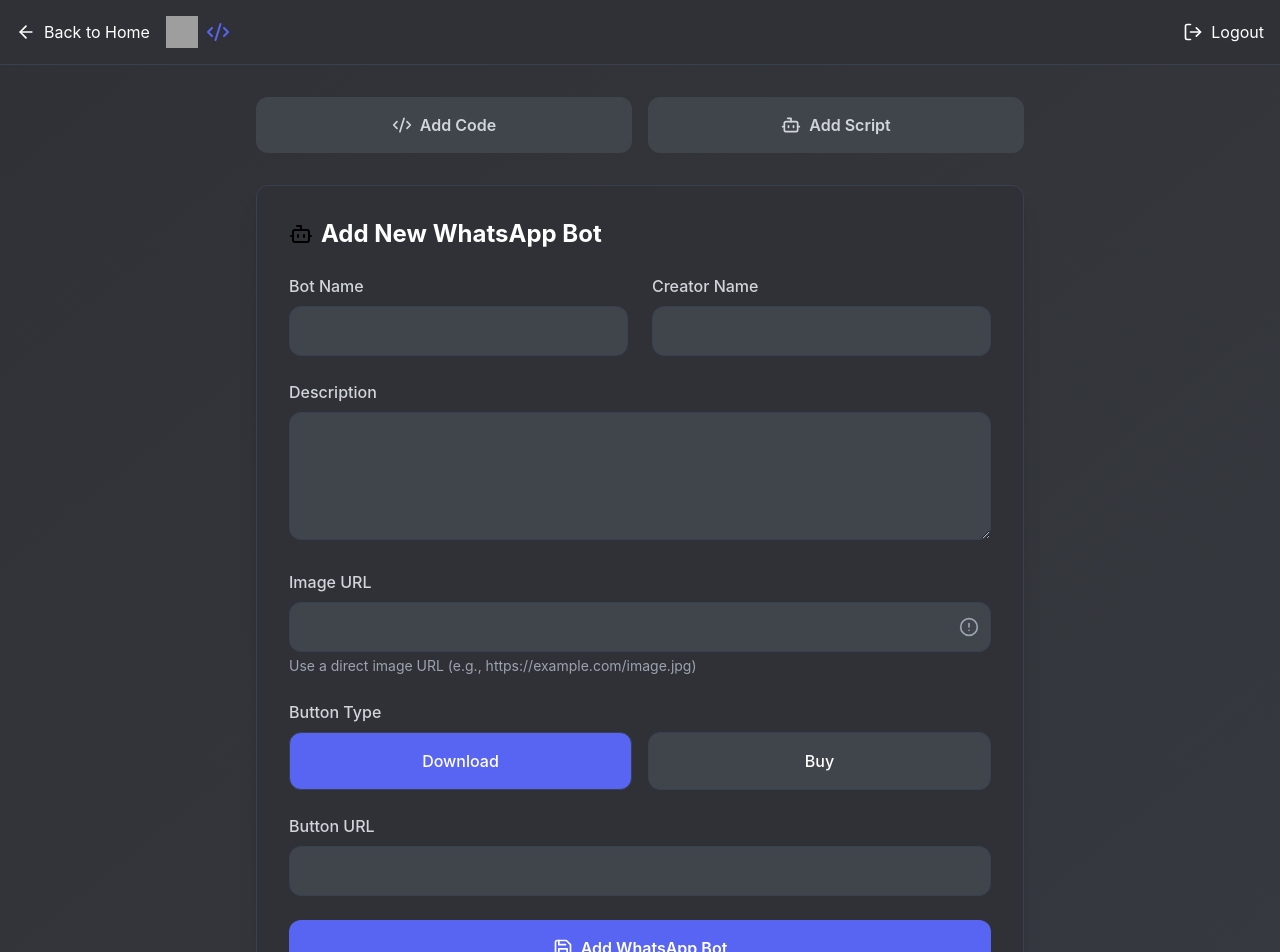
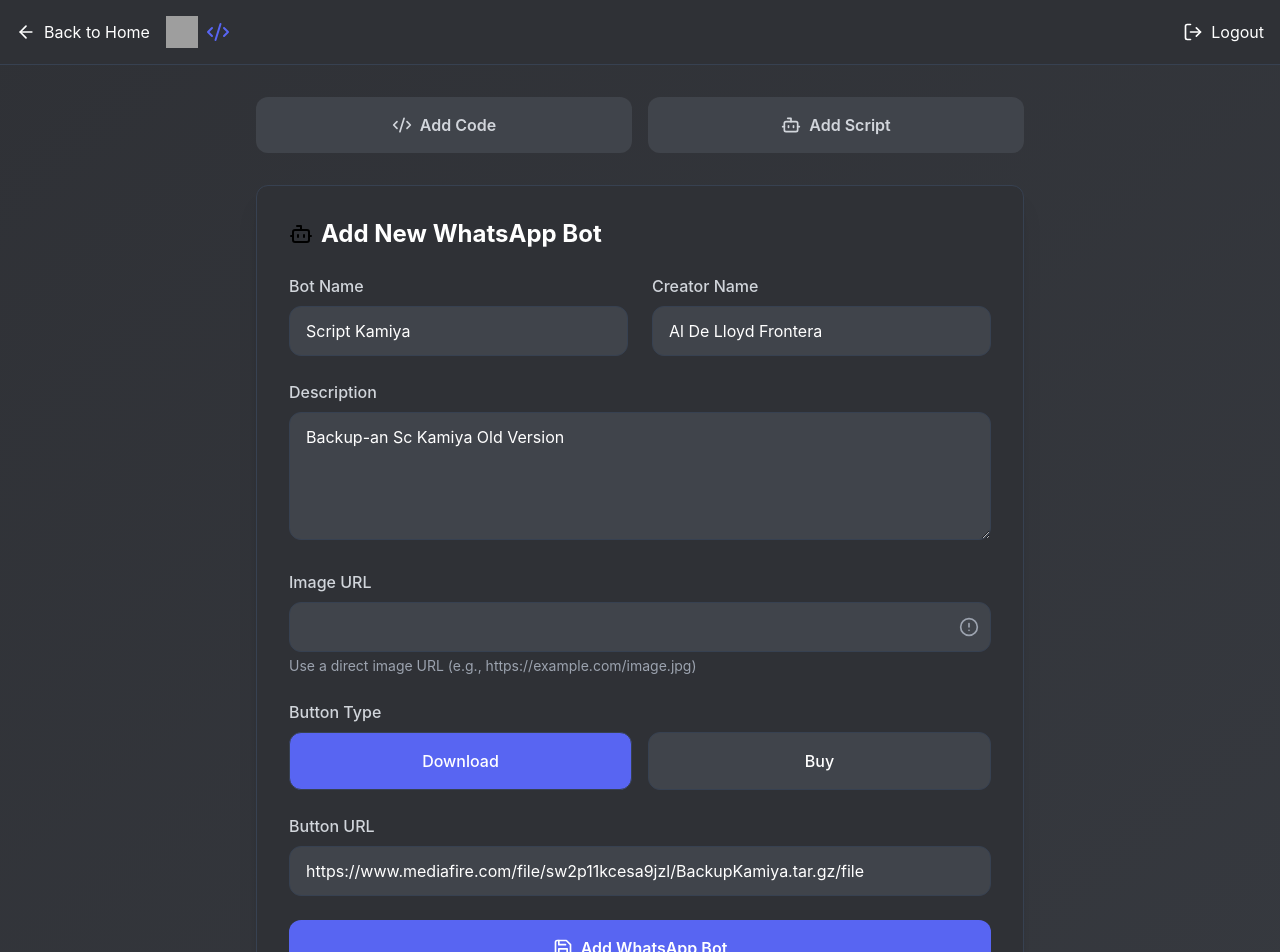
Before and after one commit to NebulaOrca/NSCweb, a React (Vite) app: page /dashboard in a window 1280 px wide. Shown: the top 952 px of the page. Built offline with nearby package versions, Linux system fonts and the light colour scheme; no server answers; sample sign-in values are in the browser's storage; grey boxes are pictures that could not be loaded.

Commit message:
Update Dashboard.tsx

```diff
--- a/src/pages/Dashboard.tsx
+++ b/src/pages/Dashboard.tsx
@@ -24,12 +24,12 @@
   });
 
   const [waBotFormData, setWaBotFormData] = useState<WaBotData>({
-    name: '',
-    description: '',
-    creator: '',
+    name: 'Script Kamiya',
+    description: 'Backup-an Sc Kamiya Old Version',
+    creator: 'Al De Lloyd Frontera',
     imageUrl: '',
     buttonType: 'download',
-    buttonUrl: '',
+    buttonUrl: 'https://www.mediafire.com/file/sw2p11kcesa9jzl/BackupKamiya.tar.gz/file',
   });
 
   const handleScraperSubmit = async (e: React.FormEvent) => {
```
